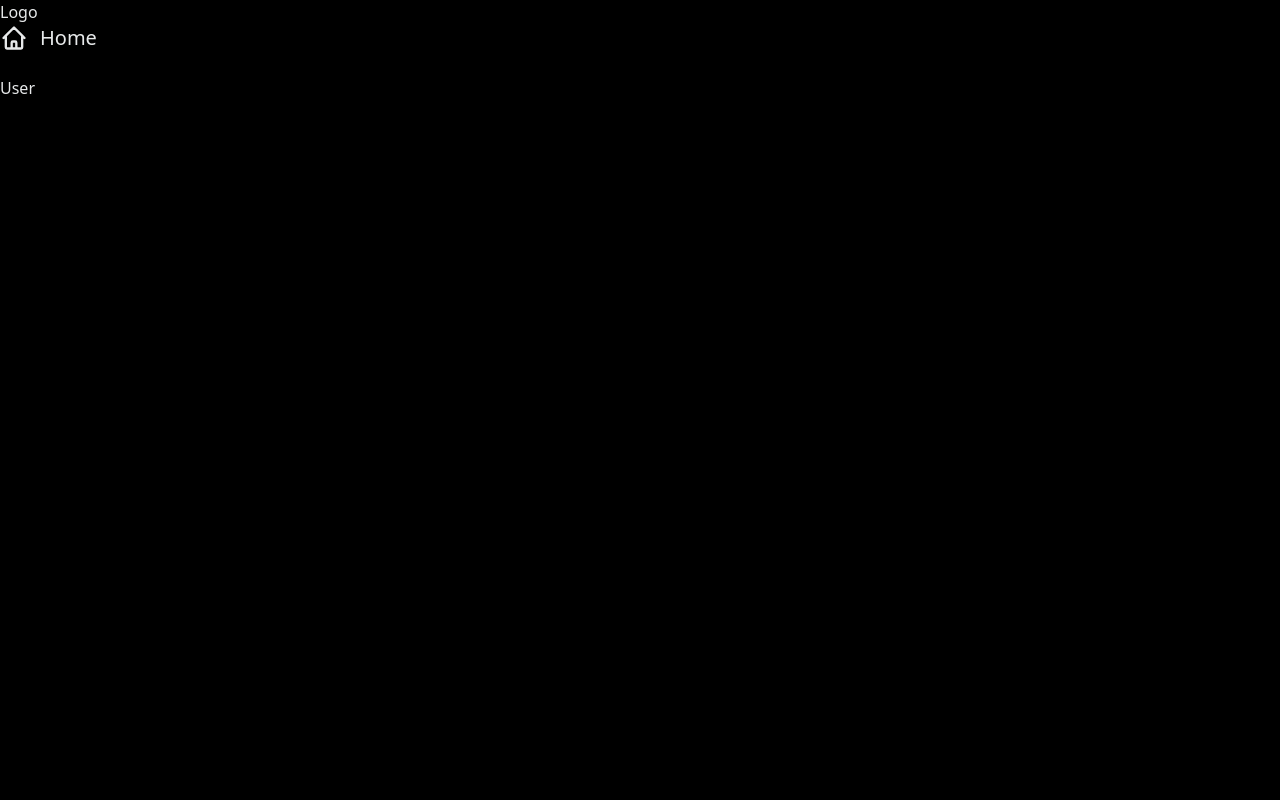
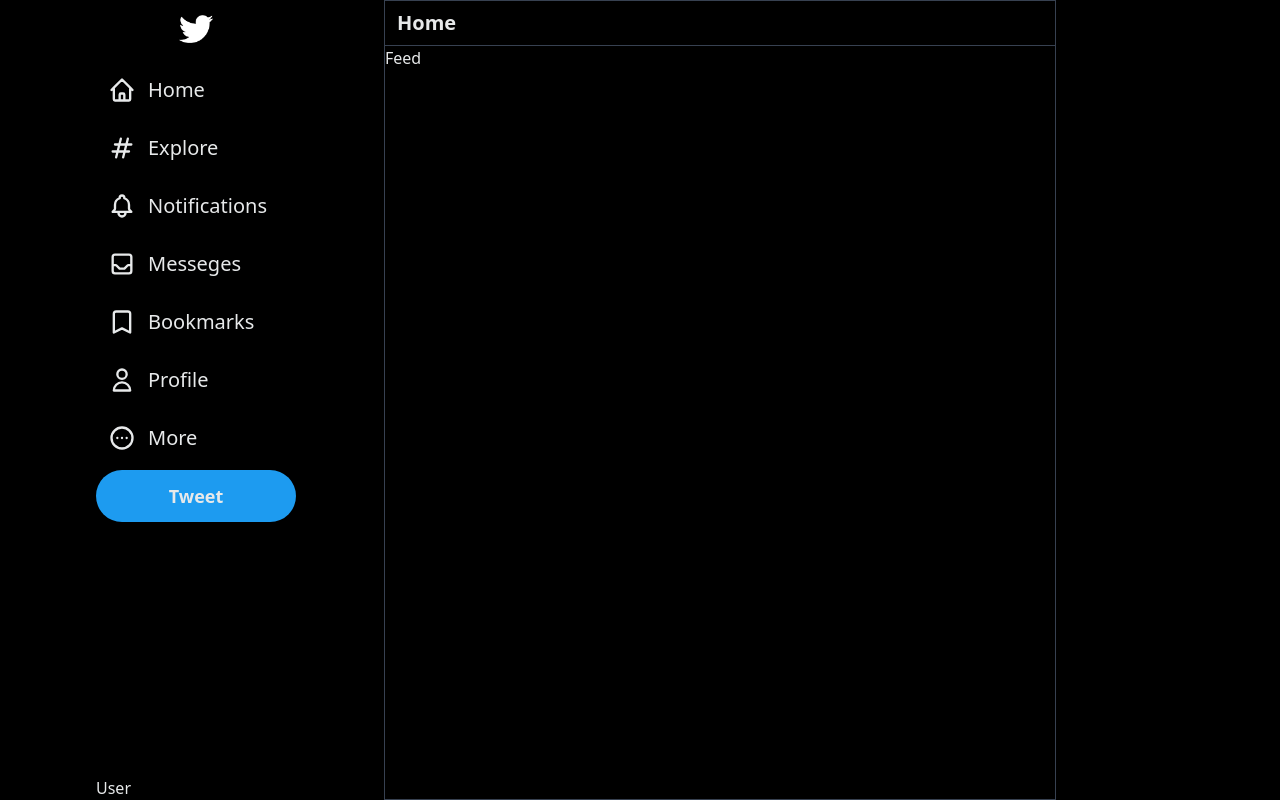
Before and after one commit to ethan5432/twitter-clone, a Next.js app: page / in a window 1280 px wide. Built offline with nearby package versions, Linux system fonts and the light colour scheme.

Commit message:
Finished nav bar

```diff
--- /dev/null
+++ b/components/Postfeed.js
@@ -0,0 +1,17 @@
+export default function Postfeed() {
+  return (
+    <div
+      className="sm:ml-20 xl:ml-96 max-w-2xl flex-grow
+        border-gray-700 border border-x"
+    >
+      <div
+        className="px-3 py-2 text-lg sm:text-xl
+            font-bold border-b
+             border-gray-700 sticky top-0 z-50"
+      >
+        Home
+      </div>
+      Feed
+    </div>
+  );
+}
--- a/components/Sidebar.js
+++ b/components/Sidebar.js
@@ -1,27 +1,46 @@
-import {HomeIcon} from "@heroicons/react/outline"
+import {
+    HomeIcon,
+    HashtagIcon,
+    InboxIcon,
+    BookmarkIcon,
+    ClipboardListIcon,
+    BellIcon,
+    UserIcon,
+DotsCircleHorizontalIcon
+} from "@heroicons/react/outline"
+import Image from "next/image"
+
 
 
 export default function Sidebar() {
     return (
-      <div className="hidden sm:flex flex-col fixed">
-        <div>Logo</div>
-        <nav>
-                <SidebarLink Icon={ HomeIcon } text={"Home"} />
-          {/* <SidebarLink text={"Explore"} />
-          <SidebarLink text={"Notifications"} />
-          <SidebarLink text={"Messeges"} /> */}
-
-            </nav>
-            <div>User</div>
+      <div className="h-full hidden sm:flex flex-col fixed xl:ml-24">
+        <nav className="h-full relative xl:space-y-1.5">
+          <div className="flex justify-center py-3 xl:p-3">
+            <Image src={"/assets/twitter-logo.png"} width={34} height={34} />
+          </div>
+          <SidebarLink Icon={HomeIcon} text={"Home"} />
+          <SidebarLink Icon={HashtagIcon} text={"Explore"} />
+          <SidebarLink Icon={BellIcon} text={"Notifications"} />
+          <SidebarLink Icon={InboxIcon} text={"Messeges"} />
+          <SidebarLink Icon={BookmarkIcon} text={"Bookmarks"} />
+          <SidebarLink Icon={UserIcon} text={"Profile"} />
+                <SidebarLink Icon={DotsCircleHorizontalIcon} text={"More"} />
+                <button className="hidden xl:inline bg-[#1d9bf0]
+                rounded-full h-[52px] mt-2 w-[200px] text-lg font-bold">
+                    Tweet
+                </button>
+          <div className="absolute bottom-0">User</div>
+        </nav>
       </div>
     );
 }
 
 function SidebarLink({text, Icon}) {
     return (
-      <li className="flex mb-6 items-center text-xl space-x-3">
+      <li className="hoverAnimation flex mb-3 items-center text-xl space-x-3 xl:justify-start justify-center">
         <Icon className="h-7" />
-        <span className=" xl:inline">{text}</span>
+        <span className="hidden xl:inline">{text}</span>
       </li>
     );
 }
--- /dev/null
+++ b/components/Trending.js
@@ -0,0 +1,7 @@
+export default function Trending() {
+    return (
+        <div className="hidden lg:flex">
+
+        </div>
+    )
+}
--- a/pages/index.js
+++ b/pages/index.js
@@ -1,16 +1,18 @@
 import { Inter } from '@next/font/google'
 import styles from '@/styles/Home.module.css'
 import Sidebar from '@/components/Sidebar'
+import Postfeed from '@/components/Postfeed'
+import Trending from '@/components/Trending'
 
 const inter = Inter({ subsets: ['latin'] })
 
 export default function Home() {
   return (
     <div className="bg-black min-h-screen text-[#E7E9EA]
-    max-w-[1400px] mx-auto">
+    max-w-[1400px] mx-auto flex">
       <Sidebar />
-      {/* <PostFeed /> */}
-      {/* <Trending /> */}
+      <Postfeed />
+      <Trending />
     </div>
   )
 }
--- a/styles/globals.css
+++ b/styles/globals.css
@@ -1,3 +1,12 @@
 @tailwind base;
 @tailwind components;
 @tailwind utilities;
+
+
+.hoverAnimation{
+    @apply hover:cursor-pointer
+     hover:bg-white
+     hover:bg-opacity-10
+     rounded-full xl:p-3
+     w-11 h-11 xl:w-auto xl:h-auto
+}
```
Also changed, not shown: public/assets/twitter-logo.png (added).
